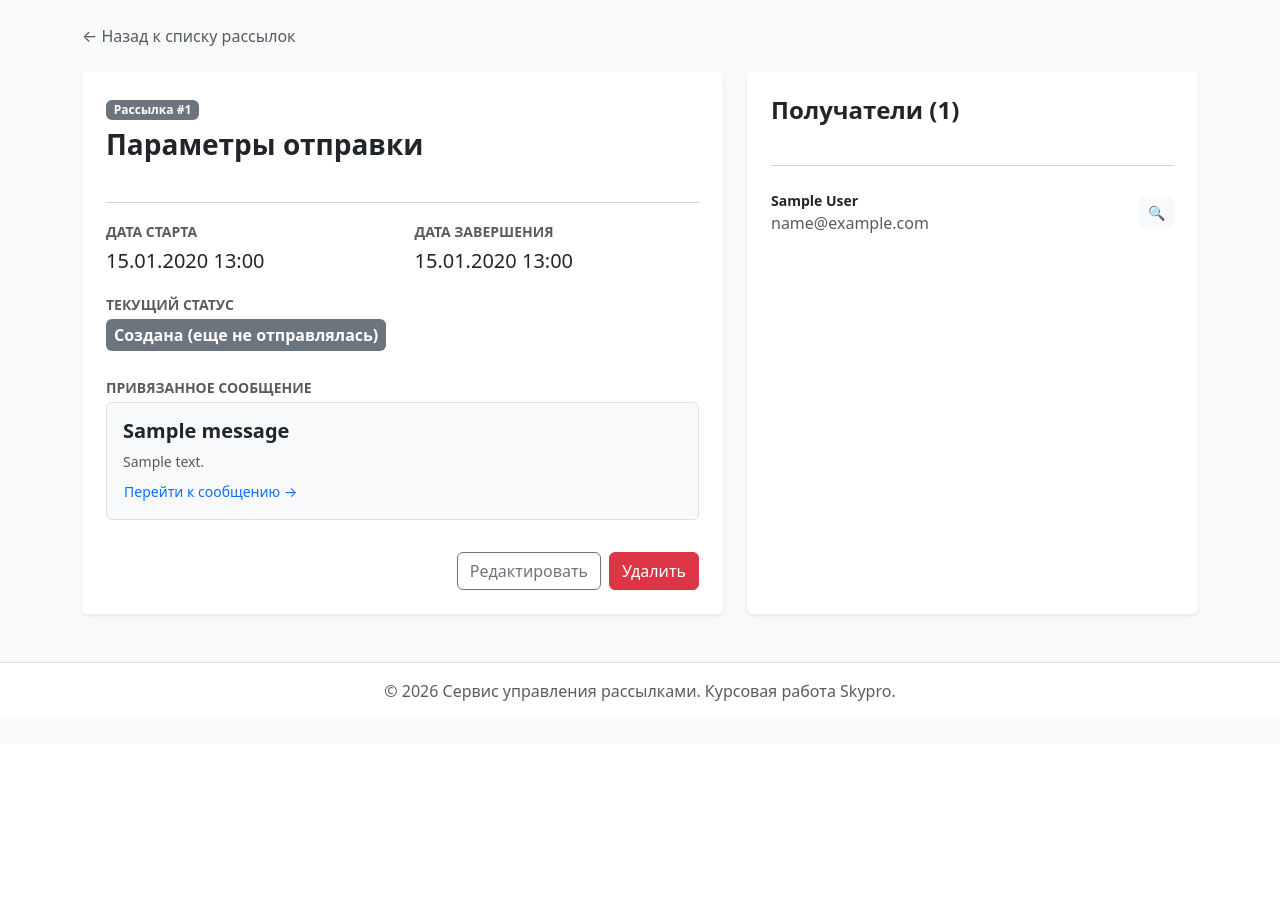
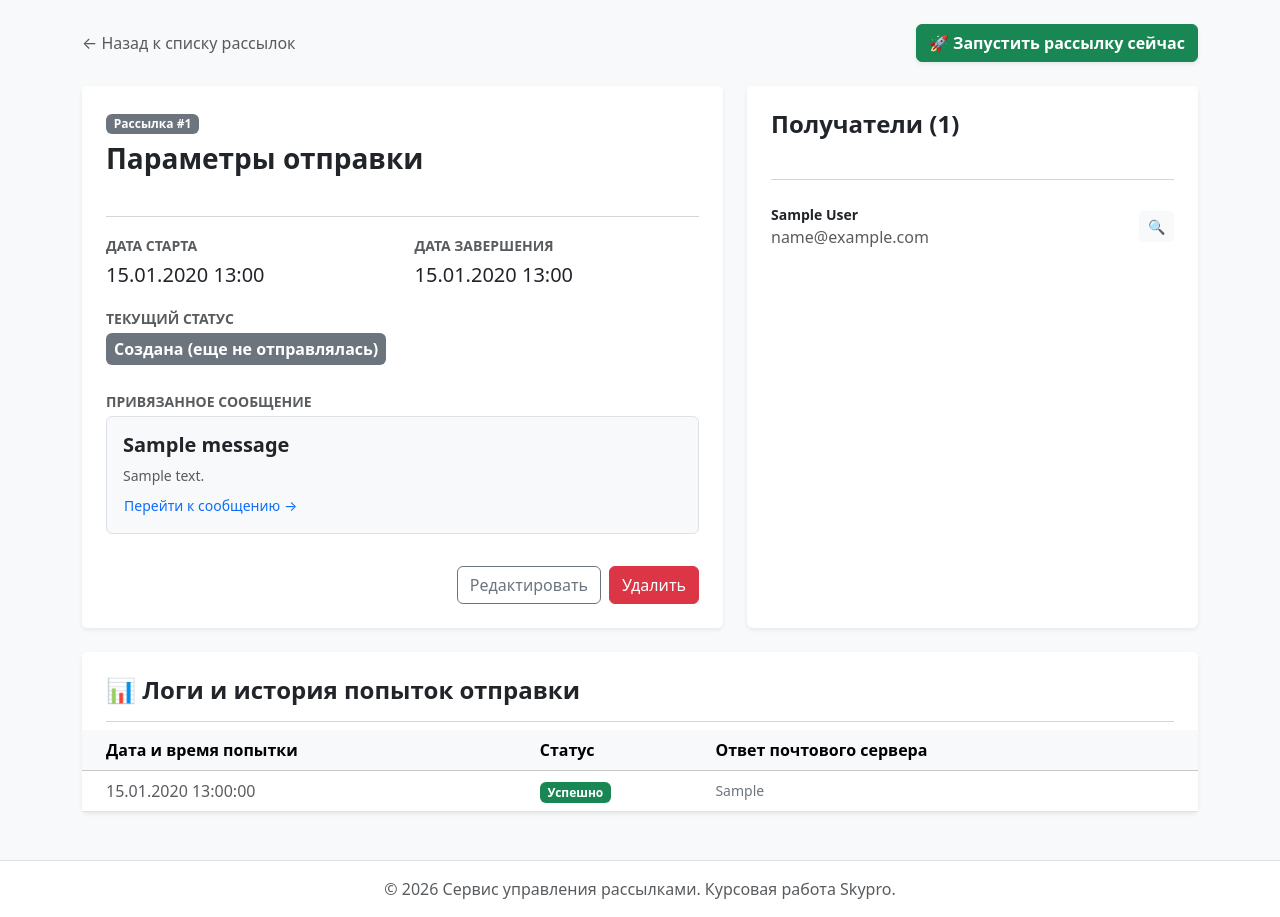
Before and after one commit to alexcherch/Coursework_3, a Django app: page /mailings/1/ in a window 1280 px wide. Shown: the part 56-973 px from the top of the page. Before the commit the page ends 757 px from the top, so only its background shows below. Run offline with Django 5.2, Linux system fonts and the light colour scheme; tables that the repository leaves empty hold one stand-in row (values such as "Sample post"); some libraries are stand-ins or nearby versions.

Commit message:
Реализовать функцию отправки сообщений send_mail и логирование попыток рассылки

```diff
--- a/mailing/templates/mailing/mailing_detail.html
+++ b/mailing/templates/mailing/mailing_detail.html
@@ -1,8 +1,13 @@
 {% extends 'mailing/base.html' %}
 
 {% block content %}
-<div class="mb-4">
+<div class="mb-4 d-flex justify-content-between align-items-center">
     <a href="{% url 'mailing:mailing_list' %}" class="text-decoration-none text-muted">← Назад к списку рассылок</a>
+
+    <!-- Кнопка ручного запуска отправки рассылки -->
+    <a href="{% url 'mailing:mailing_toggle_send' object.id %}" class="btn btn-success fw-bold shadow-sm">
+        🚀 Запустить рассылку сейчас
+    </a>
 </div>
 
 <div class="row g-4">
@@ -83,4 +88,48 @@
         </div>
     </div>
 </div>
+
+<!-- НОВЫЙ БЛОК: История попыток рассылки -->
+<div class="card border-0 shadow-sm mt-4 mb-5">
+    <div class="card-header bg-white border-0 pt-4 ps-4">
+        <h4 class="fw-bold text-dark mb-0">📊 Логи и история попыток отправки</h4>
+    </div>
+    <div class="card-body p-0">
+        <hr class="text-muted mx-4 my-2">
+
+        <!-- Используем связь _set для вывода всех связанных записей MailingAttempt -->
+        {% if object.mailingattempt_set.all %}
+            <div class="table-responsive">
+                <table class="table table-hover align-middle mb-0">
+                    <thead class="table-light">
+                        <tr>
+                            <th class="ps-4">Дата и время попытки</th>
+                            <th>Статус</th>
+                            <th class="pe-4">Ответ почтового сервера</th>
+                        </tr>
+                    </thead>
+                    <tbody>
+                        {% for attempt in object.mailingattempt_set.all|dictsortreversed:"attempt_time" %}
+                            <tr>
+                                <td class="ps-4 text-muted">{{ attempt.attempt_time|date:"d.m.Y H:i:s" }}</td>
+                                <td>
+                                    {% if attempt.status == 'success' %}
+                                        <span class="badge bg-success">Успешно</span>
+                                    {% else %}
+                                        <span class="badge bg-danger">Не успешно</span>
+                                    {% endif %}
+                                </td>
+                                <td class="pe-4 text-secondary small">{{ attempt.server_response }}</td>
+                            </tr>
+                        {% endfor %}
+                    </tbody>
+                </table>
+            </div>
+        {% else %}
+            <div class="p-4 text-center text-muted">
+                <p class="mb-0">Пока ни одной попытки отправки не зафиксировано. Нажмите кнопку «Запустить рассылку сейчас» выше.</p>
+            </div>
+        {% endif %}
+    </div>
+</div>
 {% endblock %}
--- a/mailing/urls.py
+++ b/mailing/urls.py
@@ -4,7 +4,7 @@ from mailing.views import (
     index,
     ClientListView, ClientDetailView, ClientCreateView, ClientUpdateView, ClientDeleteView,
     MessageListView, MessageDetailView, MessageCreateView, MessageUpdateView, MessageDeleteView,
-    MailingListView, MailingDetailView, MailingCreateView, MailingUpdateView, MailingDeleteView
+    MailingListView, MailingDetailView, MailingCreateView, MailingUpdateView, MailingDeleteView, toggle_mailing_send
 )
 
 app_name = MailingConfig.name
@@ -33,4 +33,7 @@ urlpatterns = [
     path('mailings/create/', MailingCreateView.as_view(), name='mailing_create'),
     path('mailings/<int:pk>/update/', MailingUpdateView.as_view(), name='mailing_update'),
     path('mailings/<int:pk>/delete/', MailingDeleteView.as_view(), name='mailing_delete'),
+
+    # Маршрут для ручного запуска отправки рассылки
+    path('mailings/<int:pk>/send/', toggle_mailing_send, name='mailing_toggle_send'),
 ]
--- a/mailing/views.py
+++ b/mailing/views.py
@@ -1,8 +1,9 @@
-from django.shortcuts import render
+from django.shortcuts import render, redirect
 from django.urls import reverse_lazy
 from django.views.generic import ListView, DetailView, CreateView, UpdateView, DeleteView
 from mailing.models import Mailing, Client, Message
 from mailing.forms import ClientForm, MessageForm, MailingForm
+from mailing.services import send_mailing
 
 
 def index(request):
@@ -123,3 +124,9 @@ class MailingDeleteView(DeleteView):
     """Удаление рассылки"""
     model = Mailing
     success_url = reverse_lazy('mailing:mailing_list')
+
+
+def toggle_mailing_send(request, pk):
+    """Контроллер для ручного запуска отправки рассылки из интерфейса"""
+    send_mailing(pk)
+    return redirect('mailing:mailing_detail', pk=pk)
```
Also changed, not shown: config/settings.py (+9 -0 lines), mailing/services.py (added, +49 -0 lines).
